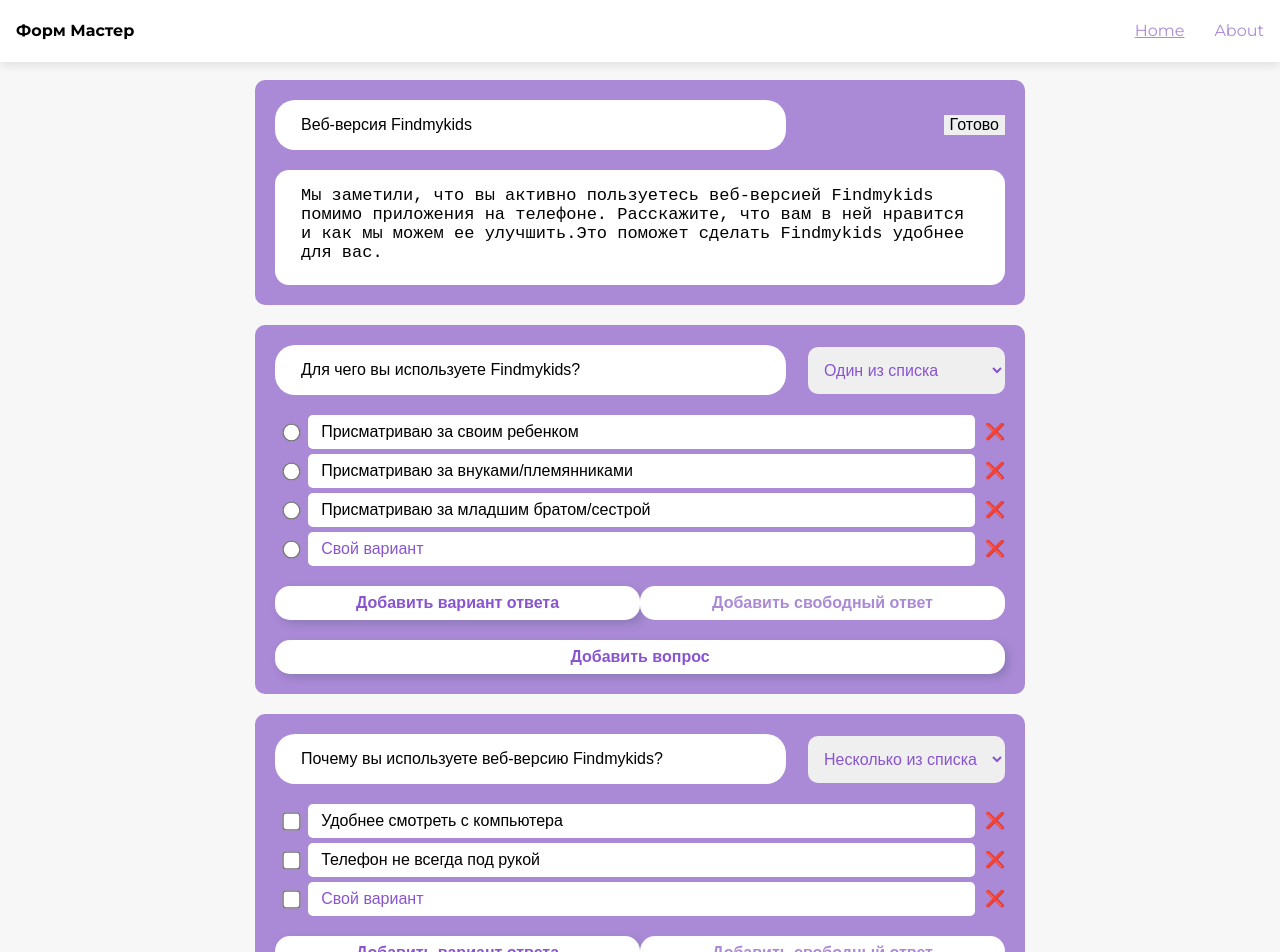
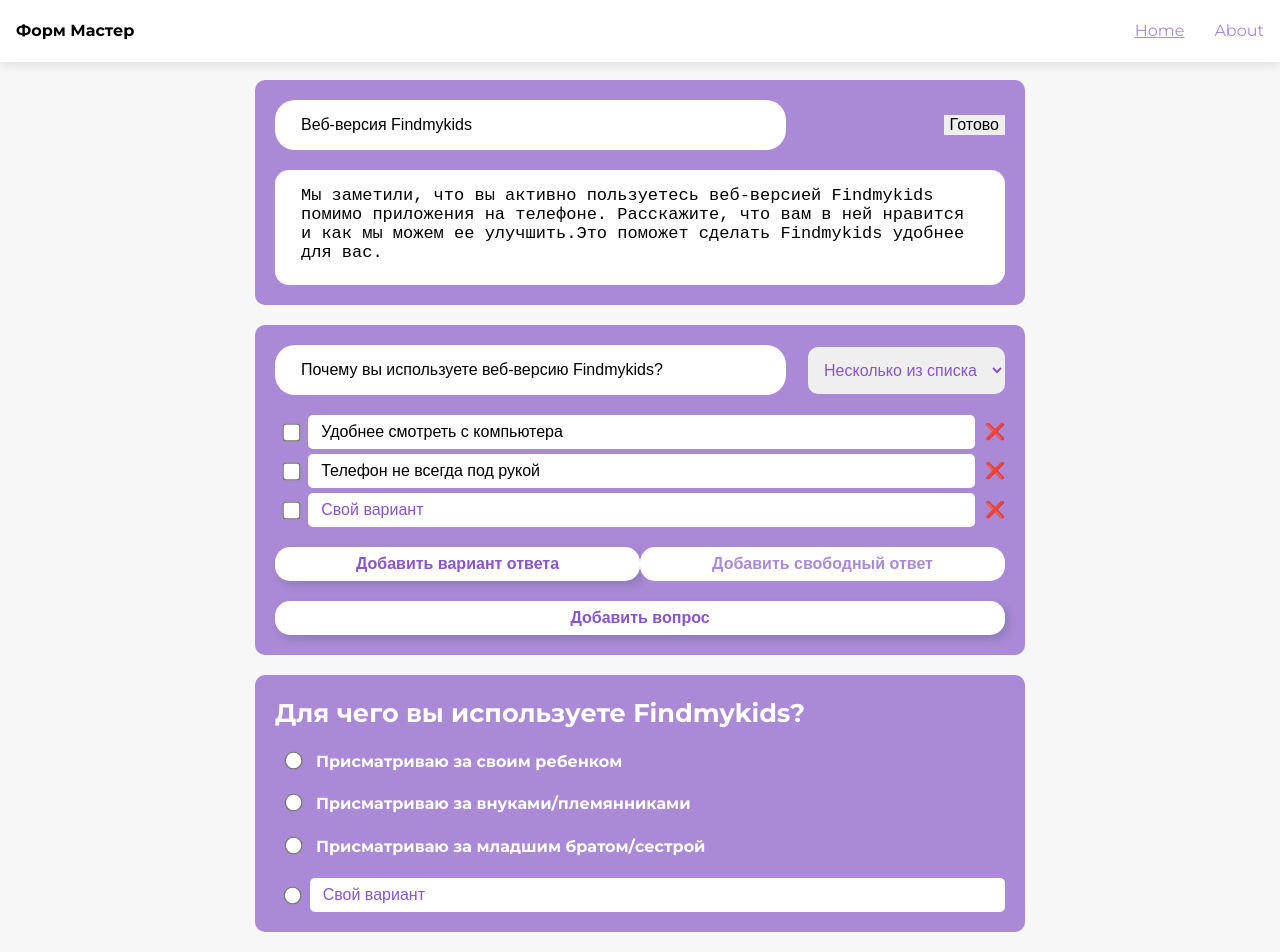
Before and after one commit to alvarSQ/formsMaster, a Vue app: page /#/ in a window 1280 px wide. Shown: the top 952 px of the page. Built offline with nearby package versions, Linux system fonts and the light colour scheme.

Commit message:
оформление Мастера

```diff
--- a/src/assets/scss/form_master.scss
+++ b/src/assets/scss/form_master.scss
@@ -120,3 +120,16 @@
     margin-left: 10px;
     cursor: pointer;
 }
+
+.form_counter {
+    width: 100px;
+    padding-top: 8px;
+    color: white;
+    font-weight: 600;
+    text-align: right;
+}
+
+.form_header {
+  display: flex;
+  justify-content: space-between;
+}
--- /dev/null
+++ b/src/components/ulQuestion.vue
@@ -0,0 +1,38 @@
+<template>
+  <ul>
+    <li
+      class="form_lists"
+      v-for="(item, index) in props.question.answer"
+      :key="index">
+      <label>
+        <input class="form_radio" :type="props.question.typeCheck" name="question" />
+        {{ item }}
+      </label>
+    </li>
+    <li class="form_lists" v-if="props.question.isTextArea">
+      <label class="navbar-content">
+        <input
+          class="form_radio"
+          type="radio"
+          name="question"
+          v-if="props.question.typeCheck === 'free'" />
+        <input
+          class="form_radio"
+          :type="props.question.typeCheck"
+          name="question"
+          v-else />
+        <input type="text" placeholder="Свой вариант" />
+      </label>
+    </li>
+  </ul>
+</template>
+
+<script setup>
+import { useQuestionsStore } from '@/store/index.js'
+const queSt = useQuestionsStore()
+
+const props = defineProps({
+  question: Object
+})
+
+</script>
--- a/src/pages/home.vue
+++ b/src/pages/home.vue
@@ -2,31 +2,50 @@
   <div class="form_wrapper">
     <div class="form_container">
       <div class="navbar-content">
-        <input type="text" placeholder="Название" v-model="queSt.getOnePage.title">
-        <button @click="$router.push({ name: 'question-start'})">Готово</button>
+        <input
+          type="text"
+          placeholder="Название"
+          v-model="queSt.getOnePage.title" />
+        <button @click="$router.push({ name: 'question-start' })">
+          Готово
+        </button>
       </div>
-      <textarea placeholder="Описание" v-model="queSt.getOnePage.description"></textarea>
+      <textarea
+        placeholder="Описание"
+        v-model="queSt.getOnePage.description"></textarea>
     </div>
-    <div class="form_container" v-for="item in queSt.getQuestions" :key="item.id">
+    <div
+      class="form_container"
+      v-for="item in queSt.getByActiv"
+      :key="item.id">
       <div class="navbar-content">
-        <input type="text" placeholder="Вопрос" v-model="item.title">
+        <input type="text" placeholder="Вопрос" v-model="item.title" />
         <select name="form" v-model="item.typeCheck">
           <option value="radio">Один из списка</option>
           <option value="checkbox">Несколько из списка</option>
           <option value="free">Свободный ответ</option>
         </select>
       </div>
-
       <varQuestions :question="item" />
-
     </div>
 
+    <div
+      class="form_container"
+      v-for="item in queSt.getByNoActiv"
+      :key="item.id"
+      @click="queSt.triggerActiv(item.id)">
+      <div class="navbar-content">
+        <h2>{{ item.title }}</h2>
+      </div>
+      <ulQuestions :question="item" />
+    </div>
   </div>
 </template>
 
 <script setup>
-import varQuestions from "@/components/varQuestions.vue";
-import { useQuestionsStore } from "@/store/index.js";
-const queSt = useQuestionsStore();
+import varQuestions from '@/components/varQuestions.vue'
+import ulQuestions from '@/components/ulQuestion.vue'
+import { useQuestionsStore } from '@/store/index.js'
+const queSt = useQuestionsStore()
 
 </script>
--- a/src/pages/question.vue
+++ b/src/pages/question.vue
@@ -1,28 +1,13 @@
 <template>
   <div class="form_wrapper">
     <div class="form_container" v-if="hasQuestion">
-      <div class="navbar-content">
-        <h2>Для чего вы используете Findmykids?</h2>
-        <p>{{ id }} из {{ queSt.getQuestions.length }}</p>
+      <div class="form_header">
+        <h2>{{ question.title }}</h2>
+        <p class="form_counter">{{ id }} из {{ queSt.getQuestions.length }}</p>
       </div>
-      <ul>
-        <li
-          class="form_lists"
-          v-for="(item, index) in question.answer"
-          :key="index">
-          <label>
-            <input class="form_radio" :type="question.typeCheck" name="question"/>
-            {{ item }}
-          </label>
-        </li>
-        <li class="form_lists" v-if="question.isTextArea">
-          <label class="navbar-content">
-            <input class="form_radio" type="radio" name="question"  v-if="question.typeCheck === 'free'"  />
-            <input class="form_radio" :type="question.typeCheck" name="question" v-else />
-            <input type="text" placeholder="Свой вариант" />
-          </label>
-        </li>
-      </ul>
+
+      <ulQuestions :question="question" />
+
       <button class="form_btn">Ответить</button>
       <div class="navbar-content">
         <button class="form_btn" :disabled="isMinPage" @click="$router.push({ name: 'question', params: { id: question.id - 1 } })">Назад</button>
@@ -37,6 +22,7 @@
 import { computed } from 'vue'
 import { useRoute } from 'vue-router'
 import notFound from '@/pages/notFound.vue'
+import ulQuestions from "@/components/ulQuestion.vue";
 import { useQuestionsStore } from '@/store/index.js'
 const queSt = useQuestionsStore()
 const route = useRoute()
--- a/src/store/index.js
+++ b/src/store/index.js
@@ -13,7 +13,8 @@
                         'Присматриваю за младшим братом/сестрой'
                     ],
                 typeCheck: 'radio',
-                isTextArea: true
+                isTextArea: true,
+                isActiv: false
             },
             {
                 id: 2,
@@ -24,14 +25,16 @@
                         'Телефон не всегда под рукой'
                     ],
                 typeCheck: 'checkbox',
-                isTextArea: true
+                isTextArea: true,
+                isActiv: true
             },
             {
                 id: 3,
                 title: 'Если бы вы могли внести любое изменение в Findmykids, что бы это было?',
                 answer: [],
                 typeCheck: 'free',
-                isTextArea: true
+                isTextArea: true,
+                isActiv: false
             }
         ],
         onePage:
@@ -39,7 +42,6 @@
             title: "Веб-версия Findmykids",
             description: 'Мы заметили, что вы активно пользуетесь веб-версией Findmykids помимо приложения на телефоне. Расскажите, что вам в ней нравится и как мы можем ее улучшить.Это поможет сделать Findmykids удобнее для вас.'
         },
-        selectOption: 'one'
     }),
     // persist: {
     //     paths: ['questions'],
@@ -47,17 +49,23 @@
     getters: {
         getQuestions: state => state.questions,
         getQuestionById: state => id => state.questions.find(el => el.id === id),
-        getDelTask: state => id => state.tasks.filter(el => el.id !== id),
         getOnePage: state => state.onePage,
 
-
-        sortByReadyTask: state => st => st.toSorted((x, y) => x.isReady - y.isReady),
-        sortByDeadLine: state => st => st.toSorted((x, y) => new Date(x.deadLine) - new Date(y.deadLine)),
-        sortById: state => st => st.toSorted((x, y) => x.id - y.id),
-        sortByPriority: state => st => st.toSorted((x, y) => y.priority - x.priority),
-        sortBySortHandle: state => st => st.toSorted((x, y) => x.sortHandle - y.sortHandle),
-
+        getByActiv(state) {
+            let st = state.questions
+            return st = st.filter(el => el.isActiv === true)
+        },
+        getByNoActiv(state) {
+            let st = state.questions
+            return st = st.filter(el => el.isActiv === false)
+        }
 
     },
-    actions: {}
+    actions: {
+        triggerActiv(id) {
+            this.questions.forEach(el => el.isActiv = false)
+            const q = this.getQuestionById(id)
+            return q.isActiv = true
+        },
+    }
 })
```
